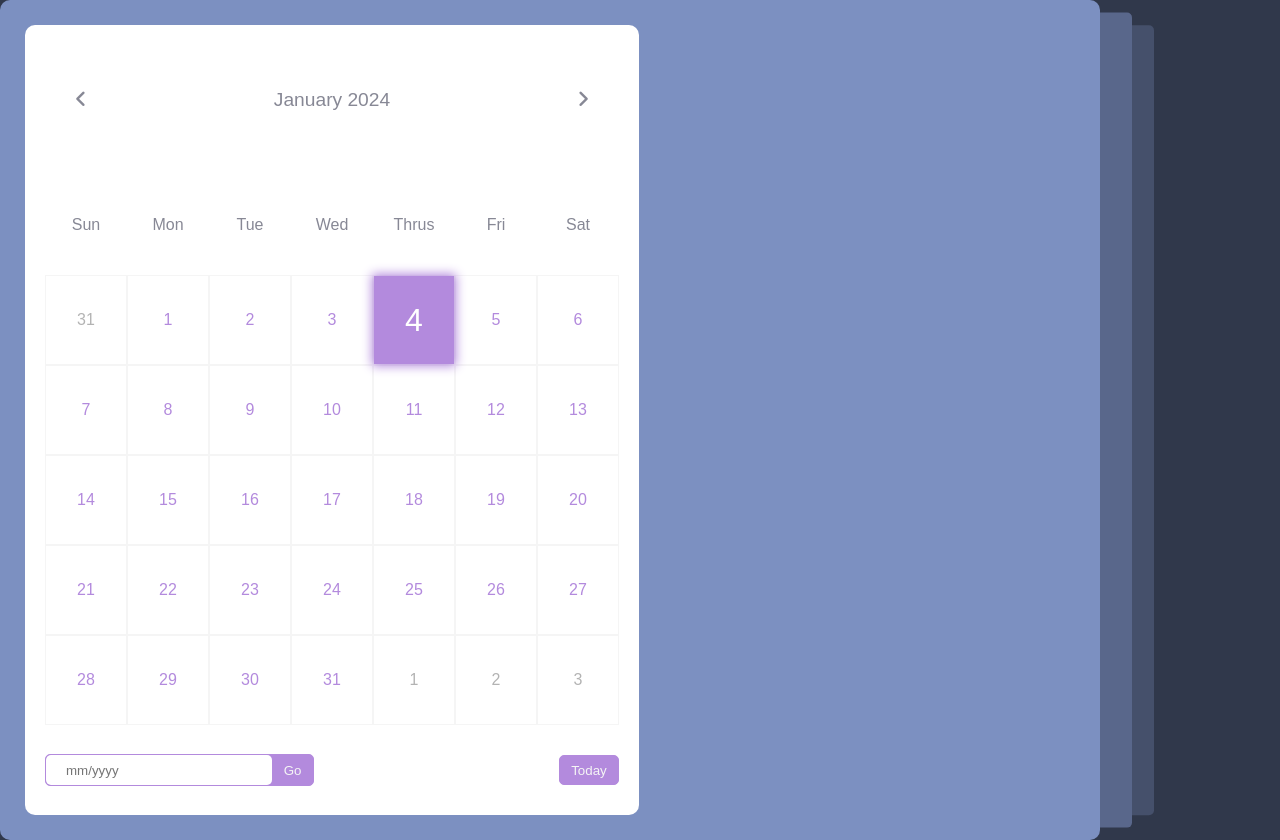
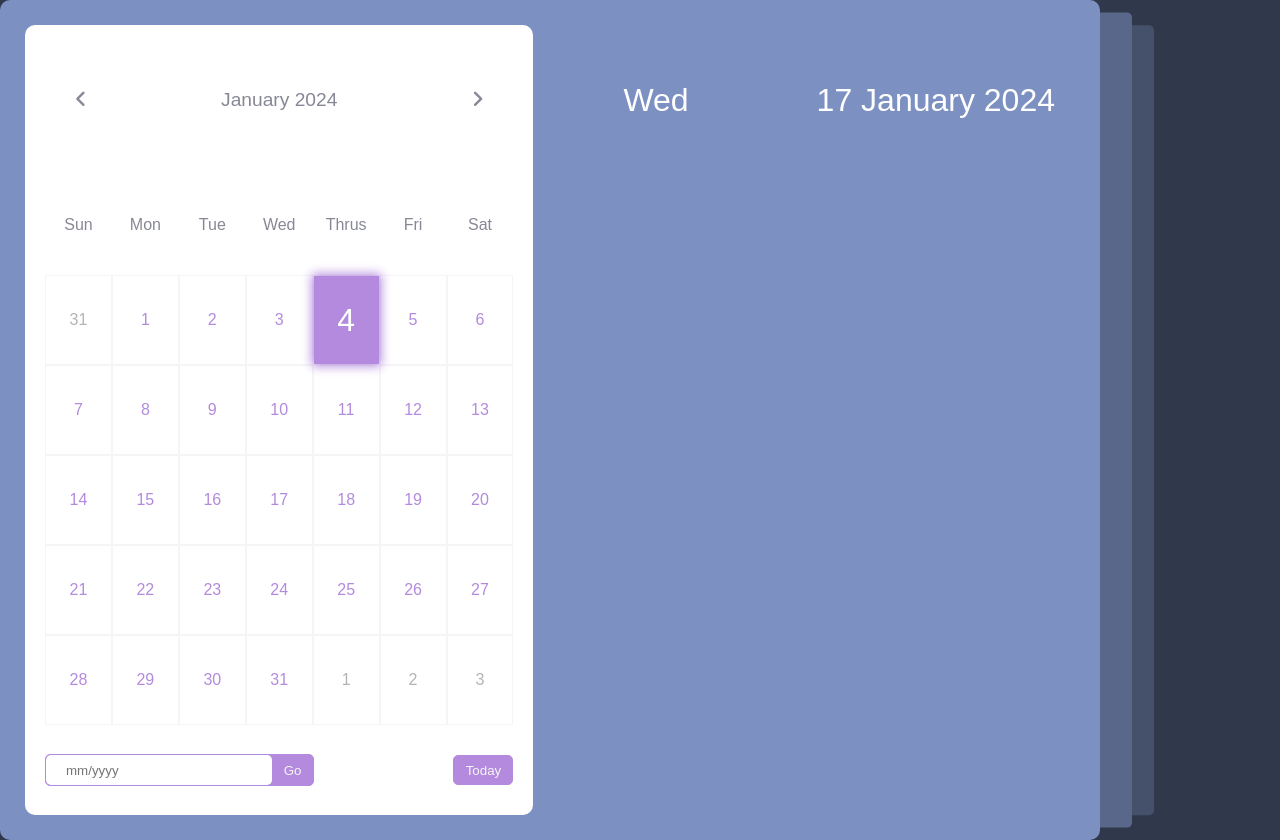
Before and after one commit to anushac96/ProductivityManagementSystem-Side1, a React (Create React App) app: page / in a window 1280 px wide. Built offline with nearby package versions, Linux system fonts and the light colour scheme.

Commit message:
added hardcoded curr date on right

```diff
--- a/src/App.css
+++ b/src/App.css
@@ -400,3 +400,34 @@ calendar {
   border-left: 1px solid var(--primary-clr);
   border-radius: 0;
 }
+
+.container .right {
+  position: relative;
+  width: 60%;
+  min-height: 100%;
+  padding: 20px 0;
+}
+
+.right .today-date {
+  width: 100%;
+  height: 50px;
+  display: flex;
+  flex-wrap: wrap;
+  gap: 10px;
+  align-items: center;
+  justify-content: space-between;
+  padding: 0 40px;
+  padding-left: 70px;
+  margin-top: 50px;
+  margin-bottom: 20px;
+  text-transform: capitalize;
+}
+
+.right .today-date .event-day {
+  font-size: 2rem;
+  font-weight: 400;
+}
+.right .today-date .event-date {
+  font-size: 2rem;
+  font-weight: 400;
+}
--- a/src/Calender.js
+++ b/src/Calender.js
@@ -156,6 +156,13 @@ function Calender() {
             </div>
           </div>
         </div>
+        <div class = "right">
+          <div class = "today-date">
+            <div class = "event-day">Wed</div>
+            <div class = "event-date">17 January 2024</div>
+          </div>
+
+        </div>
       </div>
     </body>
   );
```
